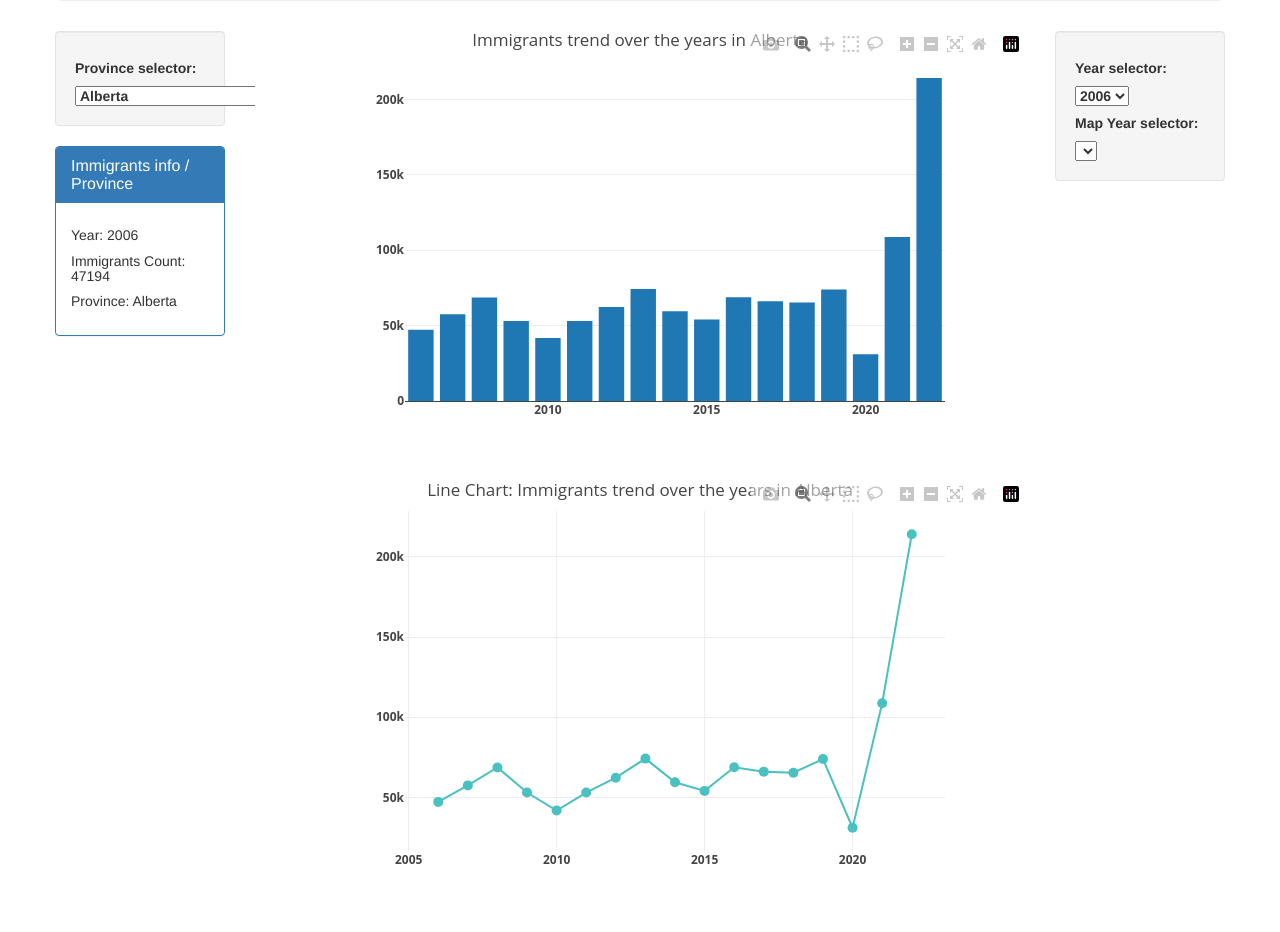
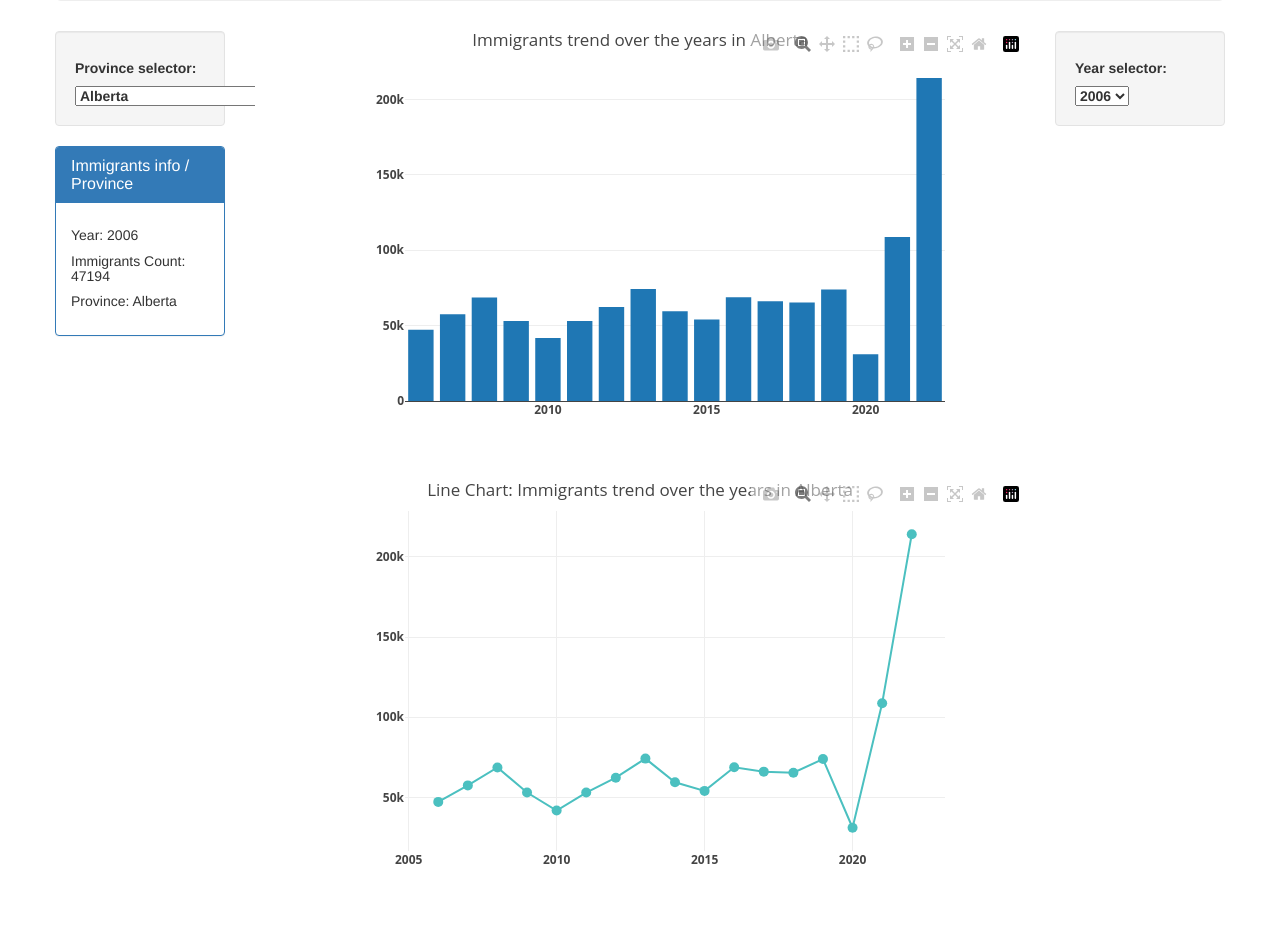
Before and after one commit to mehratif1/Canadian_Immigration_Trends, a Flask app: page / in a window 1280 px wide. Shown: the part 435-1367 px from the top of the page. After the commit the page ends 1299 px from the top, so only its background shows below. Run offline with Flask 3, Linux system fonts and the light colour scheme; lists and menus that the app fills with data are empty; some libraries are stand-ins or nearby versions.

Commit message:
project3

```diff
--- a/templates/index.html
+++ b/templates/index.html
@@ -8,22 +8,17 @@
   <title>Immigrantion Trends Canada</title>
   <link rel="stylesheet" href="https://maxcdn.bootstrapcdn.com/bootstrap/3.3.7/css/bootstrap.min.css">
 
-  <!-- Leaflet CSS -->
-  <link rel="stylesheet" href="https://unpkg.com/leaflet@1.9.4/dist/leaflet.css"
-    integrity="sha256-p4NxAoJBhIIN+hmNHrzRCf9tD/miZyoHS5obTRR9BMY="
-    crossorigin="" />
 
-  <!-- Our CSS -->
-  <link rel="stylesheet" type="text/css" href="static/css/style.css">
 </head>
 
 <body>
+
     <div class="container">
         <div class="row">
           <div class="col-md-12 jumbotron text-center">
             <div class="col-md-12 jumbotron text-center" style="background: url('https://m.media-amazon.com/images/I/61s3BBYfrYL._SX522_.jpg') no-repeat center center fixed; background-size: cover; color: black;">
             <h1>Canadian Immigration Trends by Province</h1>
-            <p><strong>>Use the interactive charts below to explore the dataset</strong</p>
+            <p><strong>Use the interactive charts below to explore the dataset</strong</p>
 
 
           </div>
@@ -51,9 +46,7 @@
             <div class="well">
               <h5><strong>Year selector:</strong></h5>
               <select id="yeardata" onchange="yearoptionChanged(this.value)"></select>
-              <h5><strong>Map Year selector:</strong></h5>
-              <select id="mapdata" onchange="mapoptionChanged(this.value)"></select>
-            </div>
+
           </div>
         </div>
         <div class="row">
@@ -63,8 +56,7 @@
           </div>
         </div>
         <div class="row">
-          <div class="col-md-12">
-        <div id="map" style="height: 400px;"></div>
+
 
         </div>
         </div>
```
Also changed, not shown: 1 other file.
